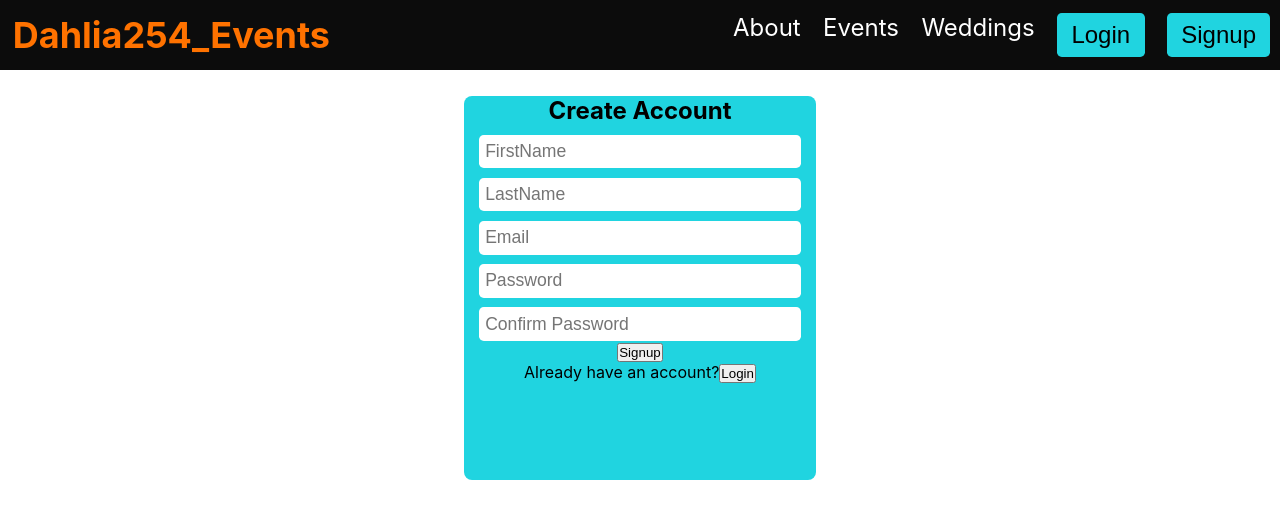
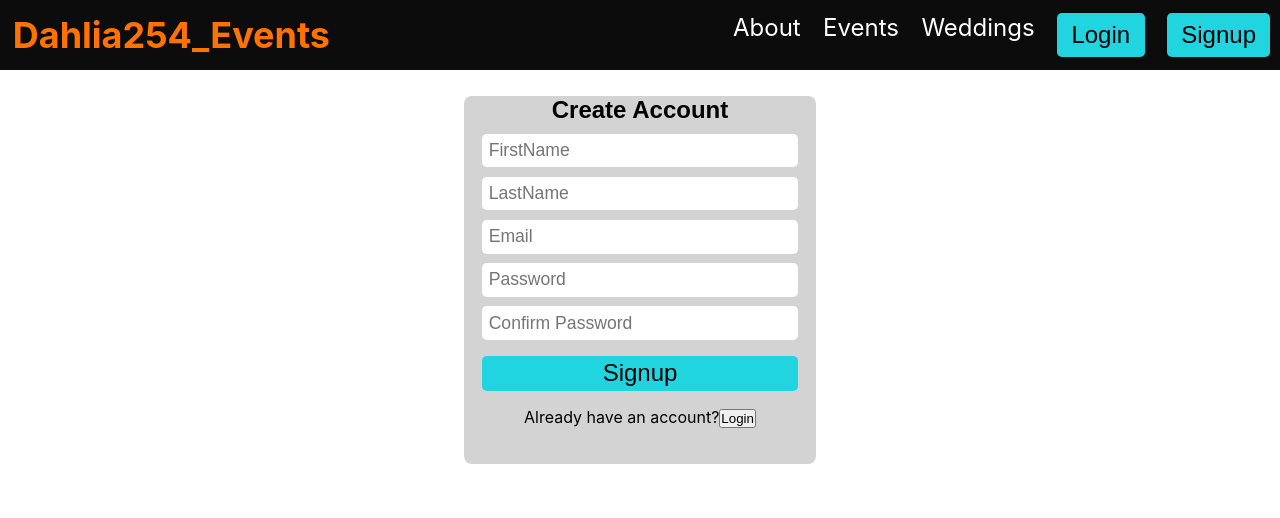
Before and after one commit to Leestan360/dahlia254_events-react, a React (Create React App) app: page / in a window 1280 px wide. Shown: the top 518 px of the page. Built offline with nearby package versions, Linux system fonts and the light colour scheme.

Commit message:
Style signup button

```diff
--- a/src/styles/style.css
+++ b/src/styles/style.css
@@ -68,14 +68,19 @@
 .signup-form {
   margin: 6rem auto 0;
   width: 22rem;
-  height: 24rem;
-  background-color: #20d4e0;
+  height: 23rem;
+  background-color: lightgray;
   border-radius: 0.5rem;
   text-align: center;
 }
 
+.signup-form h2 {
+  margin-top: 1rem;
+  font-family: sans-serif;
+}
+
 .signup-form input {
-  width: 88%;
+  width: 86%;
   height: 1.3rem;
   margin: 0.6rem auto 0 auto;
   padding: 0.4rem;
@@ -88,3 +93,19 @@
 /* #firstname {
   margin-top: 3rem;
 } */
+
+.signup-form button[type="submit"] {
+  width: 90%;
+  height: 2.2rem;
+  font-size: 1.5rem;
+  cursor: pointer;
+  border-radius: 0.3rem;
+  border: none;
+  background-color: #20d4e0;
+  margin: 1rem auto;
+}
+
+.signup-form button[type="submit"]:hover {
+  background-color: #ff7200;
+  color: #fff;
+}
```
